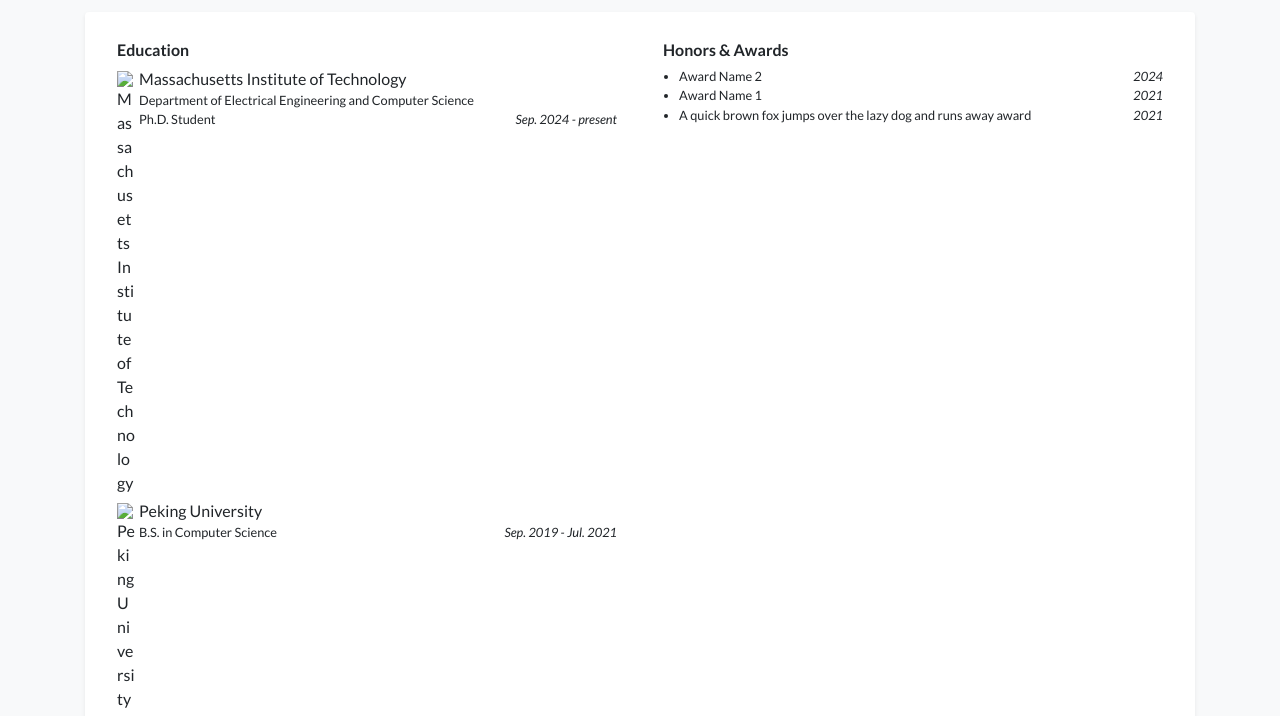
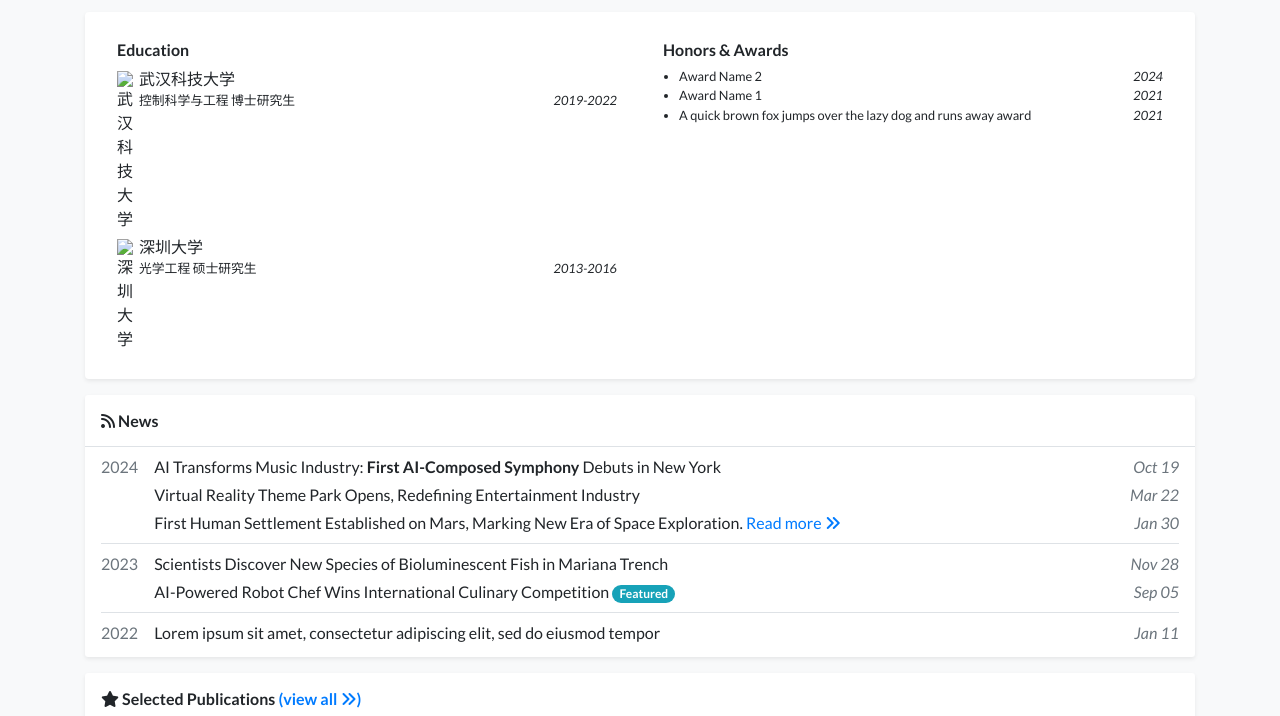
Before and after one commit to LstinWh/myself, a Jekyll site: the page built from index.html, in a window 1280 px wide and 900 px high, cut to the strip 184-900 px from the top of the window. Built offline with Jekyll 4.4.1, drawn with Linux system fonts in a browser that asks for light colours; nearby versions of some CDN libraries; a style sheet for code colours, icons or effects is not loaded.

Commit message:
Update profile.yml

```diff
--- a/_data/profile.yml
+++ b/_data/profile.yml
@@ -40,14 +40,12 @@
   爱打游戏、爱唱歌、爱工作、爱家庭、要热爱生活哇.
 
 education:
-- name: Massachusetts Institute of Technology
-  position: >-
-    Department of Electrical Engineering and Computer Science <br/>
-    Ph.D. Student
-  date: Sep. 2024 - present
-- name: Peking University
-  position: B.S. in Computer Science
-  date: Sep. 2019 - Jul. 2021
+- name: 武汉科技大学
+  position: 控制科学与工程 博士研究生
+  date: 2019-2022
+- name: 深圳大学
+  position: 光学工程 硕士研究生
+  date: 2013-2016
 
 # experience:
 # - name: Peking University
```
